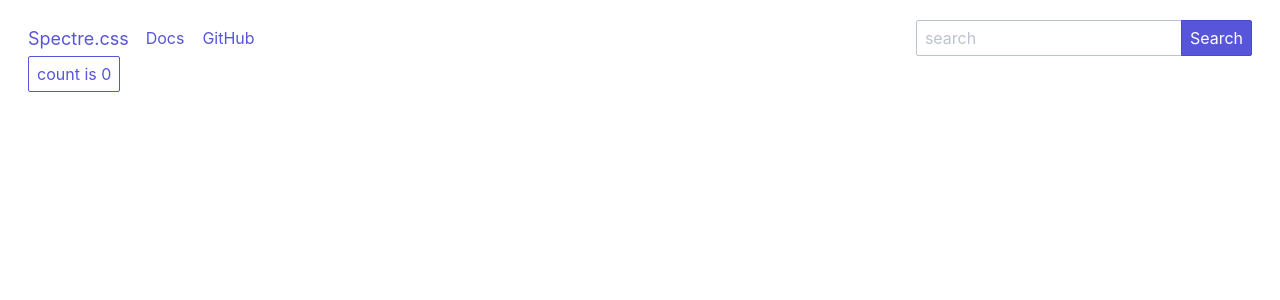
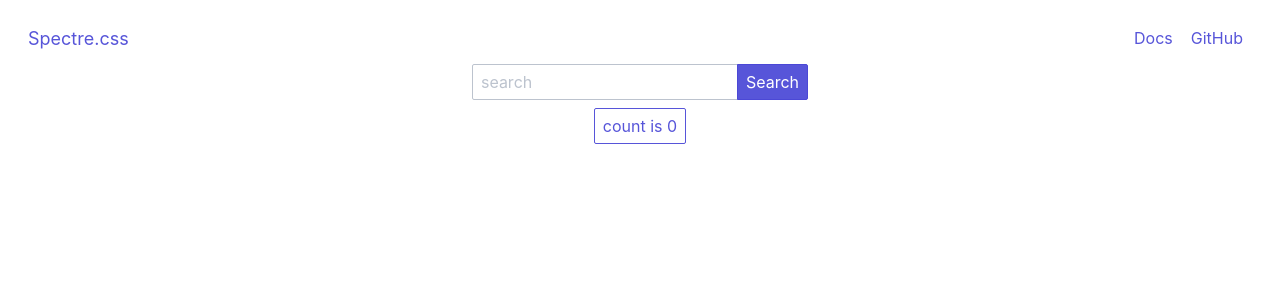
Before and after one commit to asher-schulman/Recipes-FE, a React (Vite) app: page / in a window 1280 px wide. Shown: the top 300 px of the page. Built offline with nearby package versions, Linux system fonts and the light colour scheme.

Commit message:
removed searchbar from the Navbar component and made into its own Searchbar component

```diff
--- a/src/components/Counter.jsx
+++ b/src/components/Counter.jsx
@@ -4,9 +4,11 @@ import { useState } from "react";
 const Counter = () => {
 	const [count, setCount] = useState(0);
 	return (
-		<button className="btn" onClick={() => setCount((count) => count + 1)}>
-			count is {count}
-		</button>
+		<div className="my-2 flex-centered">
+			<button className="btn" onClick={() => setCount((count) => count + 1)}>
+				count is {count}
+			</button>
+		</div>
 	);
 };
 
--- a/src/components/Navbar.jsx
+++ b/src/components/Navbar.jsx
@@ -2,11 +2,13 @@ import React from "react";
 
 const Header = () => {
 	return (
-		<header className="navbar">
+		<header className="navbar my-2">
 			<section className="navbar-section">
 				<a href="..." className="navbar-brand mr-2">
 					Spectre.css
 				</a>
+			</section>
+			<section className="navbar-section">
 				<a href="..." className="btn btn-link">
 					Docs
 				</a>
@@ -14,12 +16,6 @@ const Header = () => {
 					GitHub
 				</a>
 			</section>
-			<section className="navbar-section">
-				<div className="input-group input-inline">
-					<input className="form-input" type="text" placeholder="search" />
-					<button className="btn btn-primary input-group-btn">Search</button>
-				</div>
-			</section>
 		</header>
 	);
 };
--- /dev/null
+++ b/src/components/Searchbar.jsx
@@ -0,0 +1,14 @@
+import React from "react";
+
+const Searchbar = () => {
+	return (
+		<div className="my-2 flex-centered">
+			<div className="input-group input-inline">
+				<input className="form-input" type="text" placeholder="search" />
+				<button className="btn btn-primary input-group-btn">Search</button>
+			</div>
+		</div>
+	);
+};
+
+export default Searchbar;
--- a/src/components/pages/Homepage.jsx
+++ b/src/components/pages/Homepage.jsx
@@ -1,13 +1,15 @@
 import React from "react";
 import Navbar from "../Navbar";
 import Counter from "../Counter";
+import Searchbar from "../Searchbar";
 
 const Homepage = () => {
 	return (
-		<>
+		<div>
 			<Navbar />
+			<Searchbar />
 			<Counter />
-		</>
+		</div>
 	);
 };
 
```
